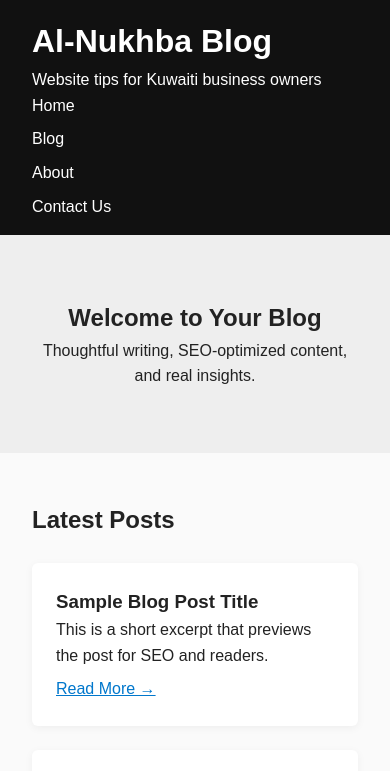
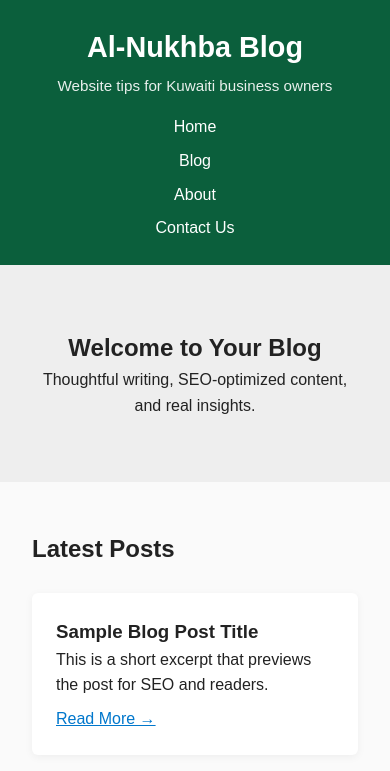
Before and after one commit to Tttt15676/Scrapi-Portfolio-Project-1, a plain HTML site: page index.html in a window 390 px wide. Shown: the top 771 px of the page. Drawn offline with Linux system fonts and the light colour scheme.

Commit message:
Update styles.css

```diff
--- a/styles.css
+++ b/styles.css
@@ -13,30 +13,56 @@ body {
 
 /* Navigation */
 .site-header {
-  background: #111;
-  color: #fff;
-  padding: 1rem 2rem;
+  background-color: #0b5f3c; /* dark saturated green */
+  color: #ffffff;
 }
 
-.nav {
+.header-container {
+  max-width: 1200px;
+  margin: auto;
+  padding: 1.5rem 2rem;
+
   display: flex;
   justify-content: space-between;
   align-items: center;
+}
+.brand h1 {
+  font-size: 1.8rem;
+  margin-bottom: 0.25rem;
+}
+
+.brand p {
+  font-size: 0.95rem;
+  opacity: 0.9;
 }
 
 .nav ul {
   list-style: none;
   display: flex;
-  gap: 1.5rem;
+  gap: 2rem;
 }
 
 .nav a {
-  color: #fff;
+  color: #ffffff;
   text-decoration: none;
+  font-weight: 500;
 }
 
 .nav a:hover {
   text-decoration: underline;
+}
+
+/* Mobile */
+@media (max-width: 768px) {
+  .header-container {
+    flex-direction: column;
+    text-align: center;
+  }
+
+  .nav ul {
+    margin-top: 1rem;
+    gap: 1rem;
+  }
 }
 
 /* Hero */
```
